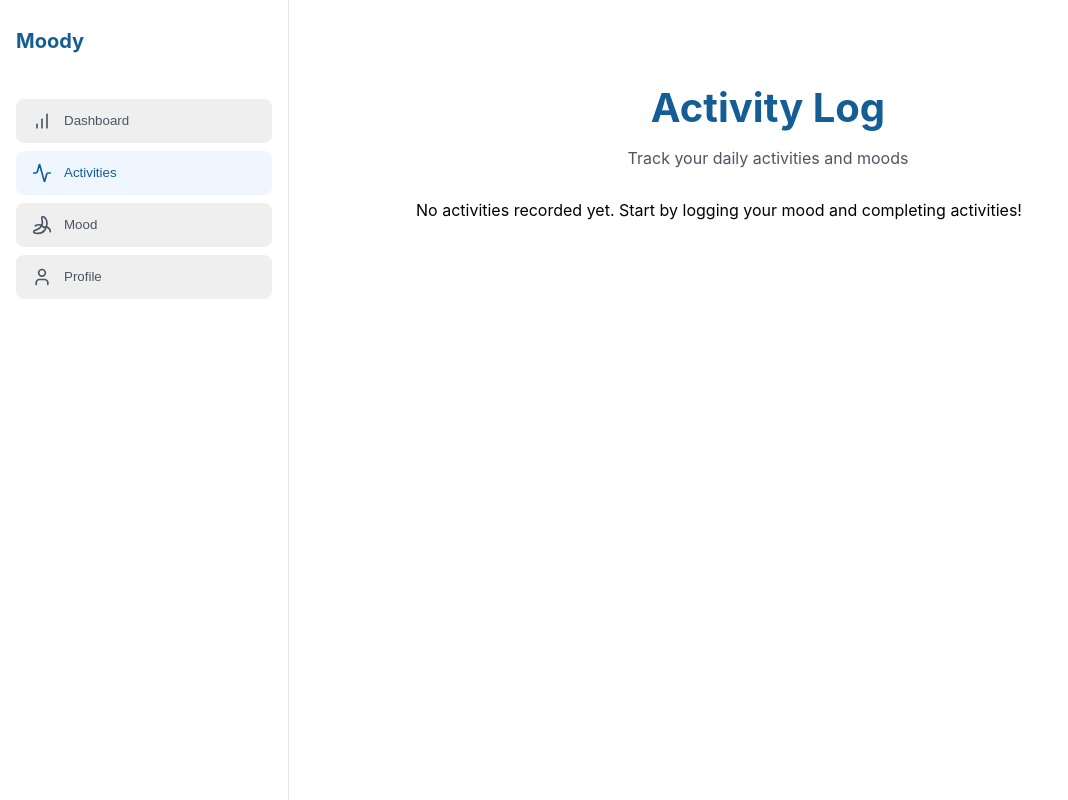
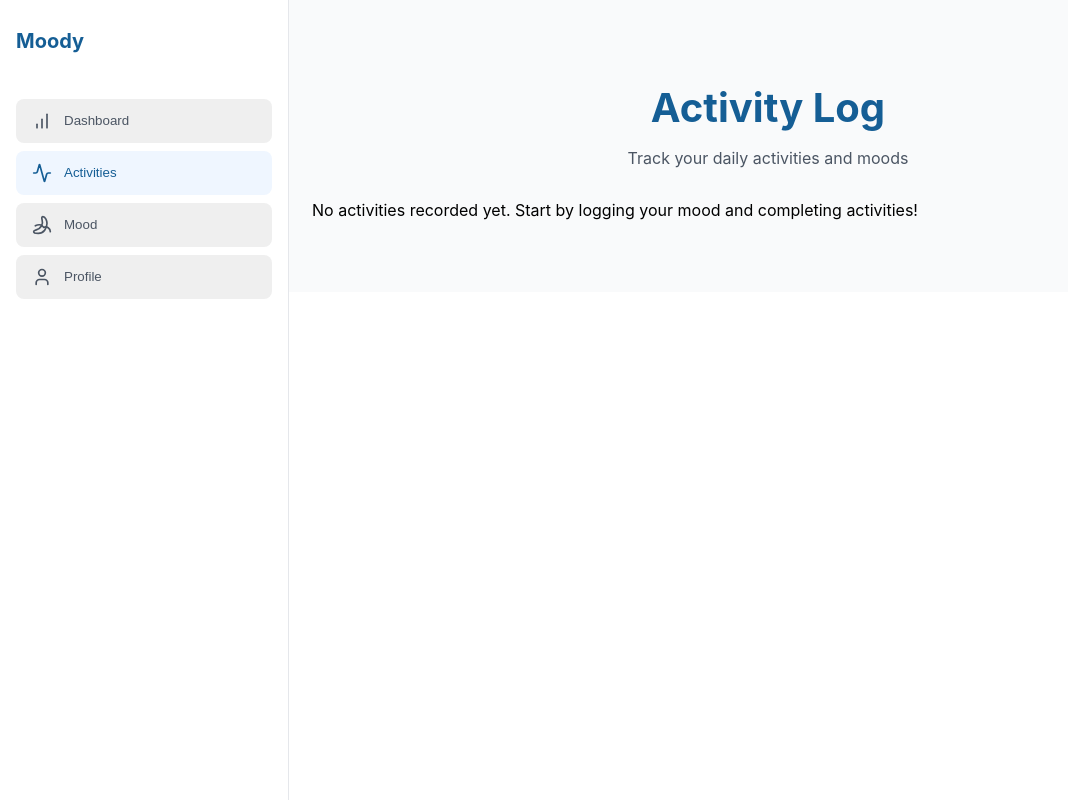
Before and after one commit to aryanballani/MoodFlow, a React (Create React App) app in the folder client/: page /mood in a window 1280 px wide. Both pictures are taken after a click on the button "Activities". Shown: the whole page, without its empty margins (0-1068 px from the left). Built offline with nearby package versions, Linux system fonts and the light colour scheme; the HTML template or start-up script is replaced by a standard one.

Commit message:
Fixed-designs-in-activities

```diff
--- a/client/src/styles/activities.css
+++ b/client/src/styles/activities.css
@@ -1,10 +1,16 @@
 @import url(./variables.css);
 
+.main-content {
+    padding: 2rem;
+    overflow-y: auto;
+    background-color: var(--color-background-light);
+}
 /* General container for the page */
 .activity-page {
-    max-width: 1024px;
+    max-width: 100%;
     margin: 0 auto;
     padding: 1.5rem;
+    background-color: var(--color-background-light);
 }
 
 /* Header section styles */
```
